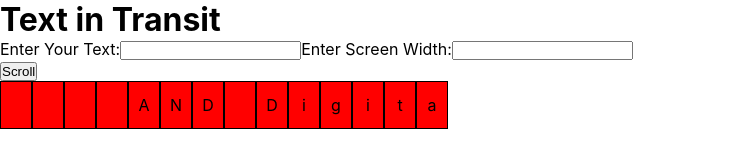
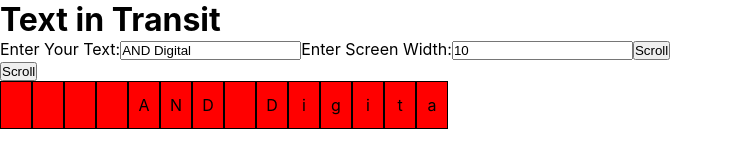
Before and after one commit to musayuksel/code-challanges-2023, a React (Create React App) app in the folder challenge-3-text-in-transit/: page / in a window 1280 px wide. Shown: the top 160 px of the page, without its empty margins (0-733 px from the left). Built offline with nearby package versions, Linux system fonts and the light colour scheme.

Commit message:
Add form element

```diff
--- a/challenge-3-text-in-transit/src/components/TextInput.jsx
+++ b/challenge-3-text-in-transit/src/components/TextInput.jsx
@@ -1,17 +1,35 @@
-import React from "react";
+import React, { useState } from "react";
 
-export default function TextInput({ currentText, setCurrentText }) {
+export default function TextInput({ setCurrentScrollingText, setScreenWidth }) {
+  const [currentTextInput, setCurrentTextInput] = useState("AND Digital");
+  const [currentScreenWidth, setCurrentScreenWidth] = useState(10);
+  console.log({ currentTextInput });
+  const handleScrollClick = (e) => {
+    e.preventDefault();
+    setCurrentScrollingText(currentTextInput);
+    setScreenWidth(currentScreenWidth);
+  };
   return (
-    <section>
+    <form>
       <label htmlFor="text">Enter Your Text:</label>
       <input
         id="text"
         type="text"
-        value={currentText}
-        onChange={(e) => setCurrentText(e.target.value)}
+        placeholder="Enter your text here"
+        value={currentTextInput}
+        onChange={(e) => setCurrentTextInput(e.target.value)}
       />
       <label htmlFor="screenWidth">Enter Screen Width:</label>
-      <input id="screenWidth" type="number" />
-    </section>
+      <input
+        id="screenWidth"
+        type="number"
+        value={currentScreenWidth}
+        onChange={(e) => {
+          console.log(typeof e.target.value);
+          setCurrentScreenWidth(+e.target.value);
+        }}
+      />
+      <button onClick={handleScrollClick}>Scroll</button>
+    </form>
   );
 }
```
